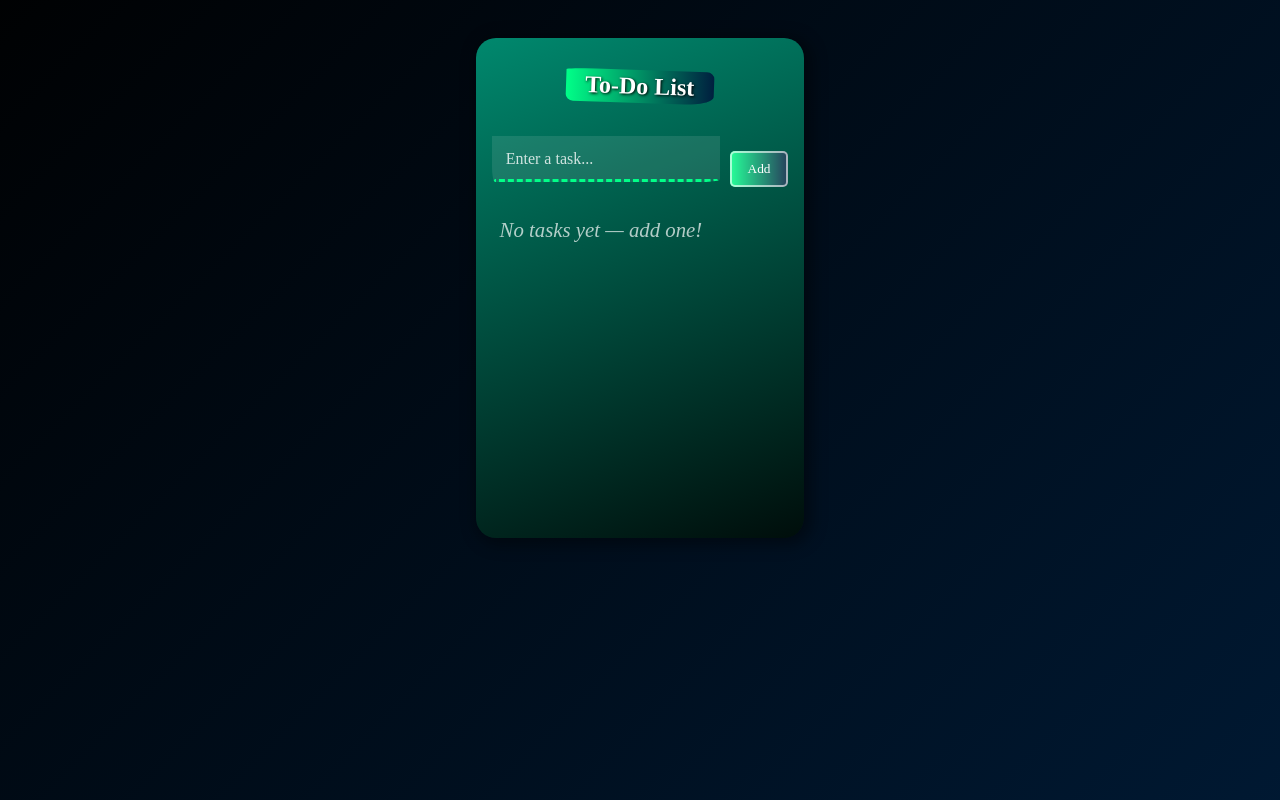
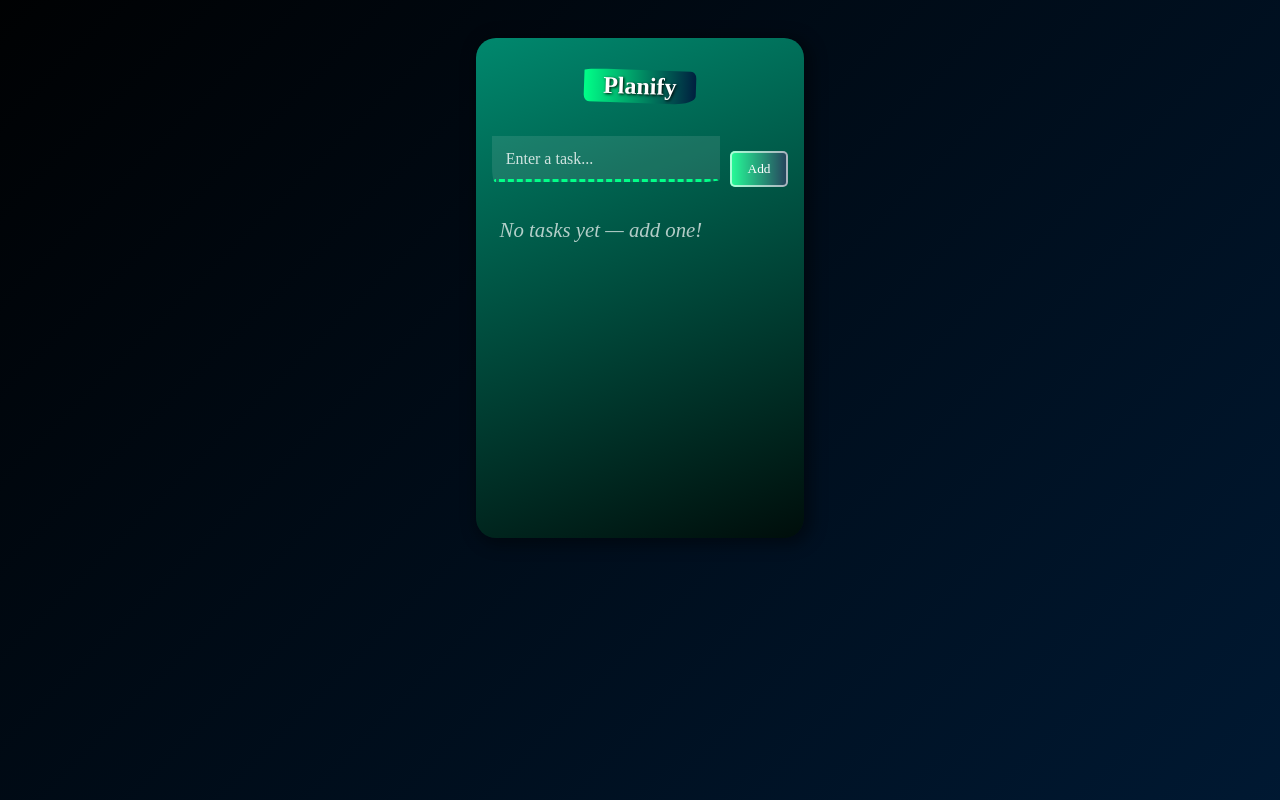
Before and after one commit to blinkwilly/todo-app, a React (Vite) app: page / in a window 1280 px wide. Built offline with nearby package versions, Linux system fonts and the light colour scheme.

Commit message:
Update App.jsx: apply latest edits

```diff
--- a/src/App.jsx
+++ b/src/App.jsx
@@ -87,7 +87,7 @@ function App() {
   return (
     <div className="container">
       <div className="heading">
-        <h1>To-Do List</h1>
+        <h1>Planify</h1>
       </div>
 
       <div className="form">
```
